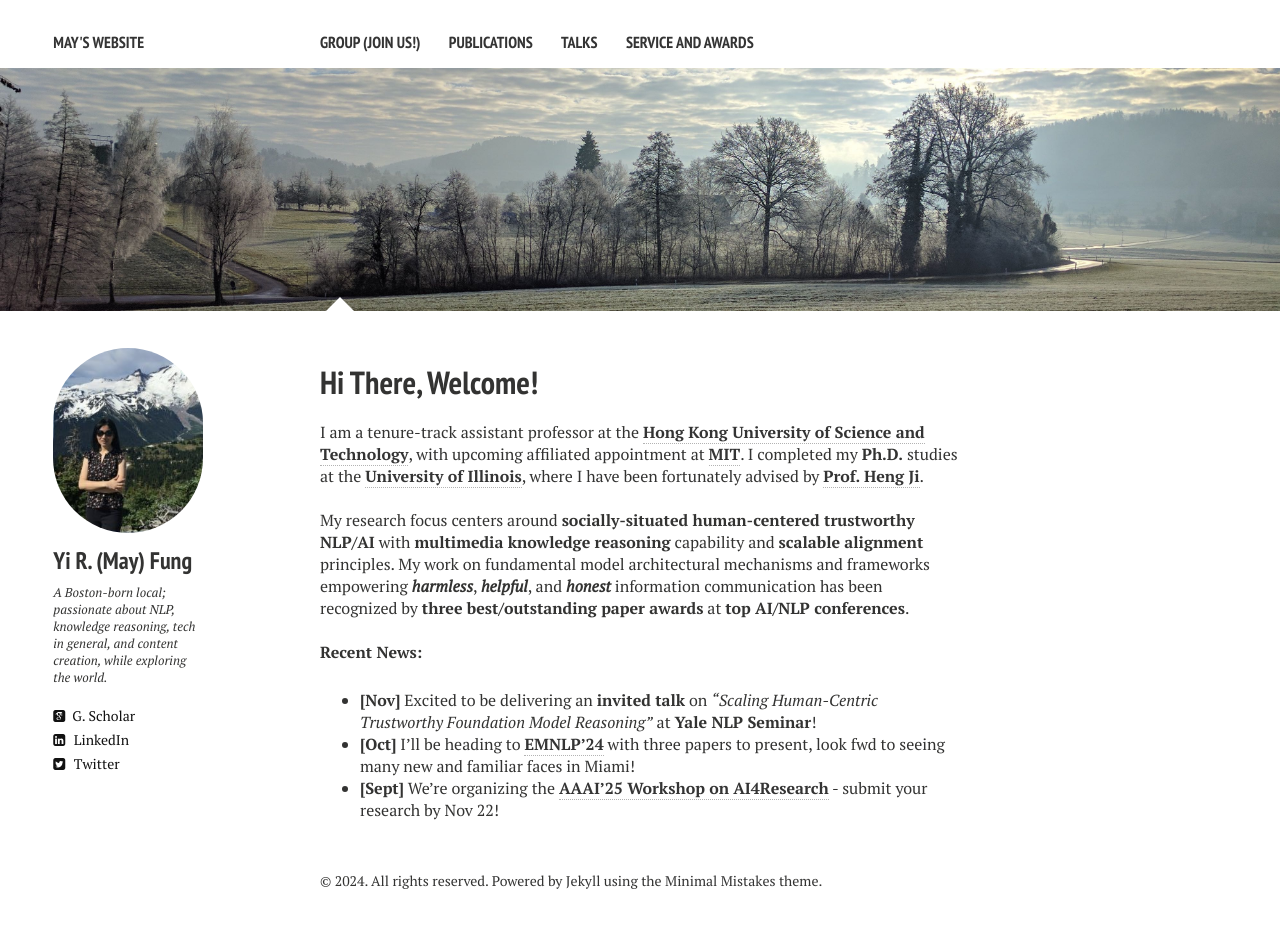
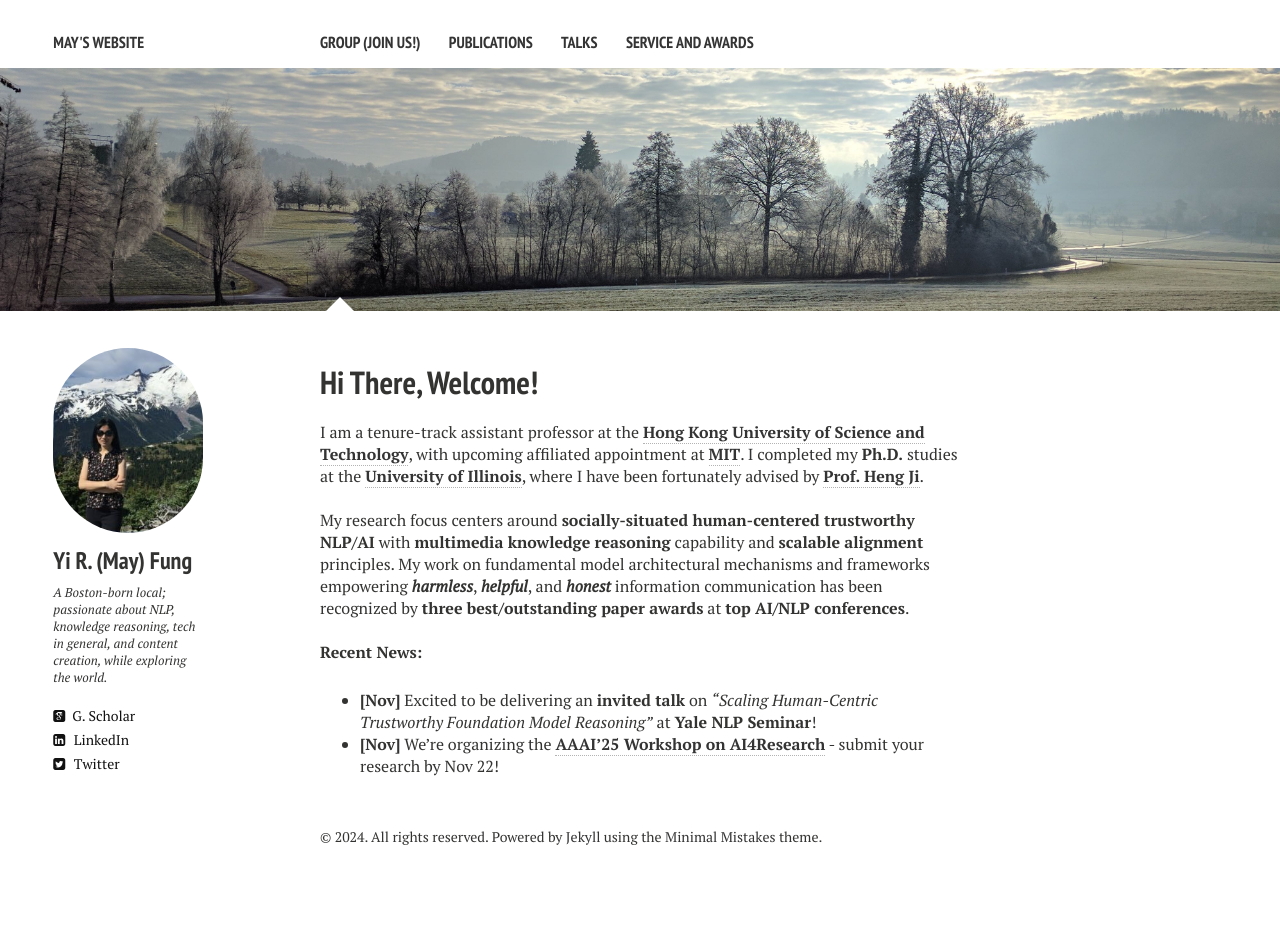
Before and after one commit to mayrfung/mayrfung.github.io, a Jekyll site: the page built from index.md, in a window 1280 px wide. Built offline with Jekyll 4.4.1, drawn with Linux system fonts in a browser that asks for light colours; nearby versions of some CDN libraries; after the commit the page ends 900 px from its top, so only the background shows below that.

Commit message:
Update index.md

```diff
--- a/index.md
+++ b/index.md
@@ -14,5 +14,4 @@ My research focus centers around <b>socially-situated human-centered trustworthy
 <br>
 <b>Recent News:</b>
 * <b>[Nov]</b> Excited to be delivering an <b>invited talk</b> on <i>"Scaling Human-Centric Trustworthy Foundation Model Reasoning"</i> at <b>Yale NLP Seminar</b>!
-* <b>[Oct]</b> I'll be heading to <a href="https://2024.emnlp.org/" target="_blank"><b>EMNLP'24</b></a> with three papers to present, look fwd to seeing many new and familiar faces in Miami!
-* <b>[Sept]</b> We're organizing the  <a href="https://sites.google.com/view/ai4research2024" target="_blank"><b>AAAI'25 Workshop on AI4Research</b></a> - submit your research by Nov 22!
+* <b>[Nov]</b> We're organizing the  <a href="https://sites.google.com/view/ai4research2024" target="_blank"><b>AAAI'25 Workshop on AI4Research</b></a> - submit your research by Nov 22!
```
